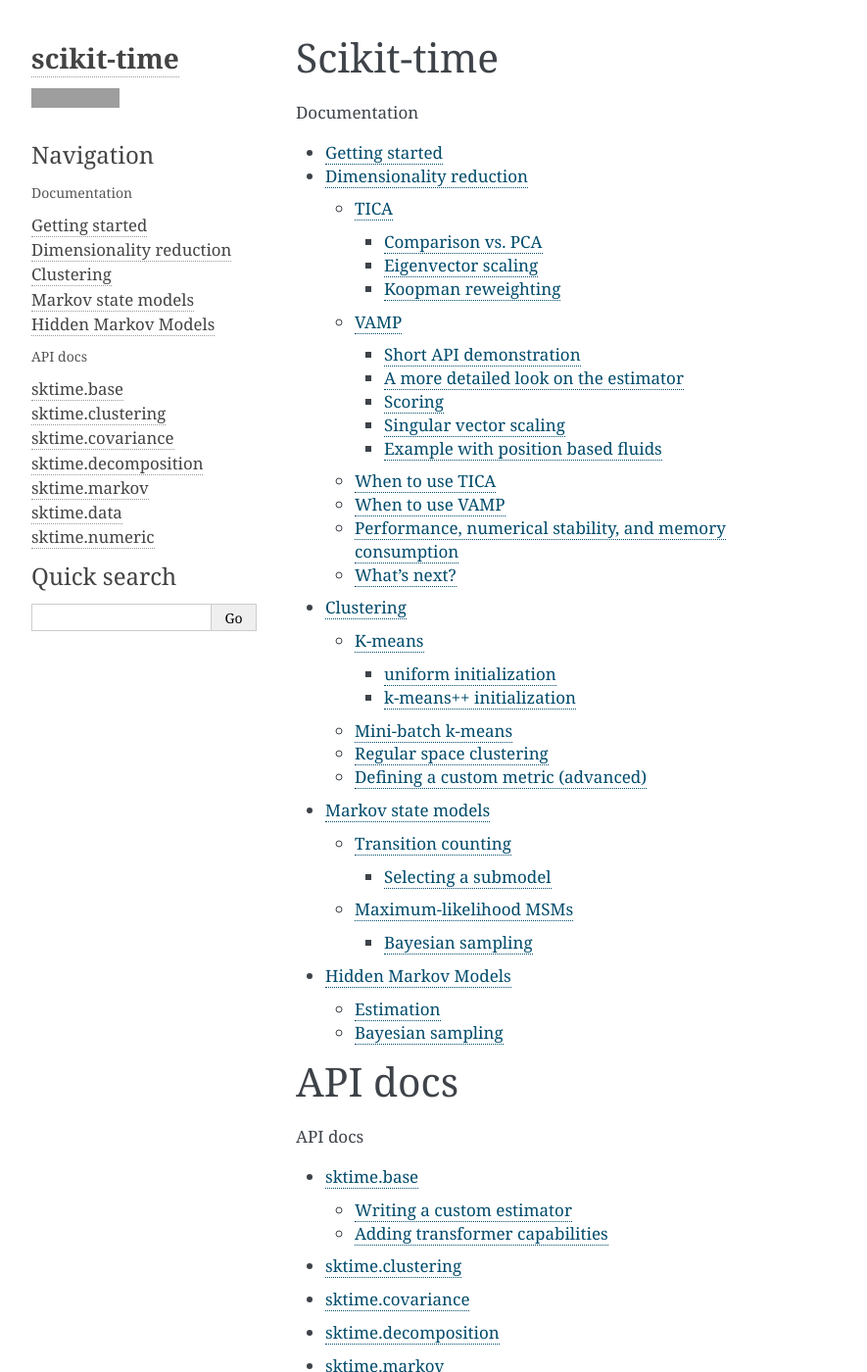
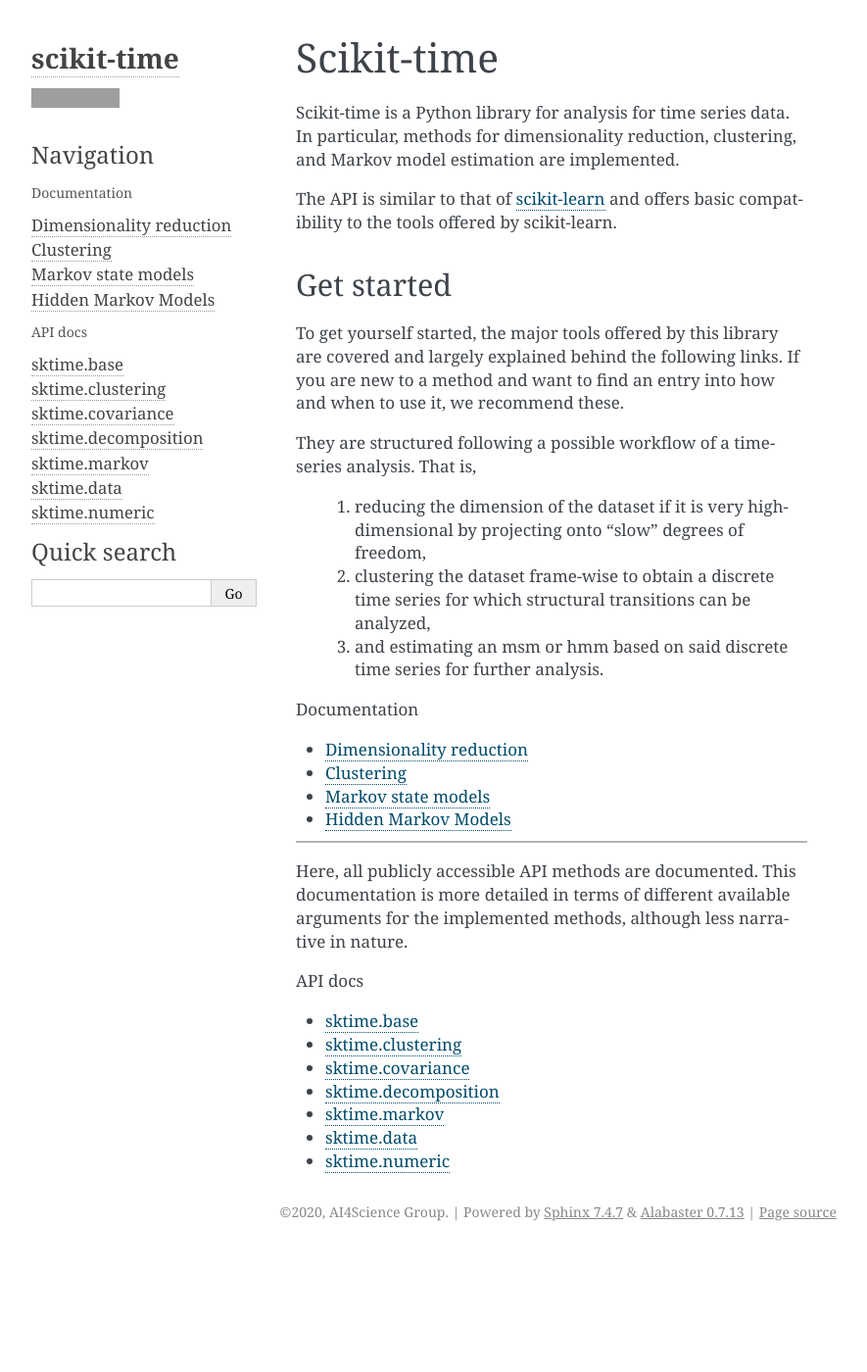
Before and after one commit to deeptime-ml/deeptime, a Sphinx documentation site: the page built from docs/source/index.rst, in a window 1280 px wide and 1400 px high. Shown: the whole window at 98% size, without its empty margins (202-1087 px from the left). Built offline with Sphinx 7.4.7, drawn with Linux system fonts in a browser that asks for light colours; some of the changed text lies outside the part shown; grey boxes are pictures that could not be loaded.

```diff
--- a/docs/source/index.rst
+++ b/docs/source/index.rst
@@ -2,21 +2,42 @@
 Scikit-time
 ===========
 
+Scikit-time is a Python library for analysis for time series data. In particular, methods for dimensionality reduction,
+clustering, and Markov model estimation are implemented.
+
+The API is similar to that of `scikit-learn <https://scikit-learn.org/>`__ and offers basic compatibility to the tools
+offered by scikit-learn.
+
+Get started
+-----------
+To get yourself started, the major tools offered by this library are covered and largely explained behind
+the following links. If you are new to a method and want to find an entry into how and when to use it, we recommend
+these.
+
+They are structured following a possible workflow of a timeseries analysis. That is,
+
+    1. reducing the dimension of the dataset if it is very high-dimensional by projecting onto "slow"
+       degrees of freedom,
+    2. clustering the dataset frame-wise to obtain a discrete time series for which structural transitions
+       can be analyzed,
+    3. and estimating an msm or hmm based on said discrete time series for further analysis.
+
 .. toctree::
-    :maxdepth: 3
+    :maxdepth: 1
     :caption: Documentation
 
-    notebooks/getting_started
     index_dimreduction
     notebooks/clustering
     index_msm
     notebooks/hmm
 
-========
-API docs
-========
+----------------------------------------
+
+Here, all publicly accessible API methods are documented. This documentation is more detailed in terms of different
+available arguments for the implemented methods, although less narrative in nature.
+
 .. toctree::
-   :maxdepth: 2
+   :maxdepth: 1
    :caption: API docs
 
    api/index
```
Also changed, not shown: docs/source/notebooks/getting_started.ipynb (deleted), 2 other files.
